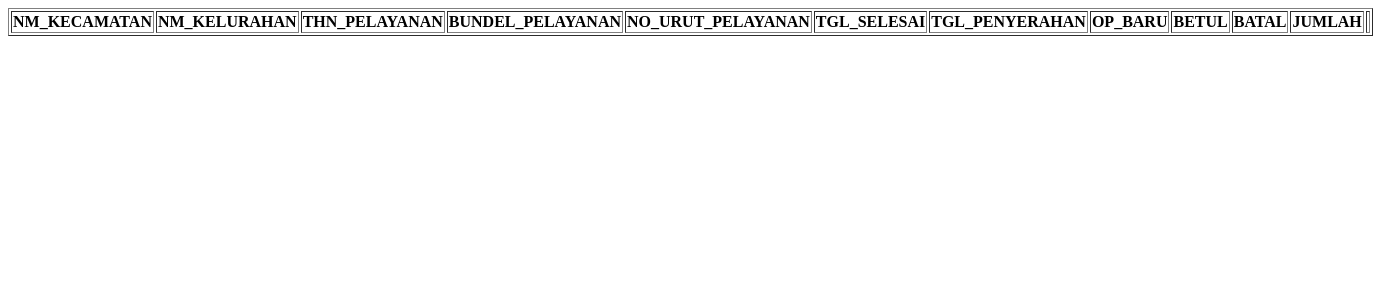
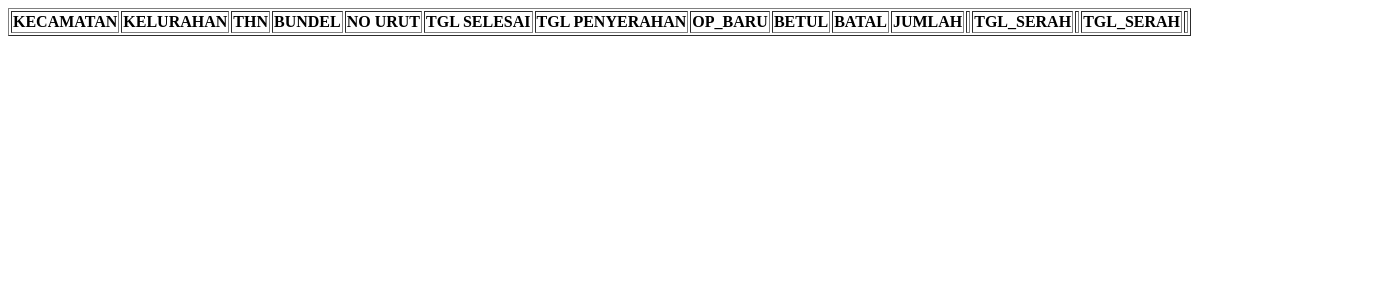
Before and after one commit to zaenalarifin12/agenda, a PHP site: page /cetak.php in a window 1400 px wide. Shown: the top 300 px of the page. Run offline with PHP 8.4, Linux system fonts and the light colour scheme; the visitor is signed in with stand-in values (Sample User, id 1); data that the repository does not hold is empty.

Commit message:
add 2 column

```diff
--- a/cetak.php
+++ b/cetak.php
@@ -16,17 +16,19 @@ $hasilAsli = $_SESSION["hasil"];
 
   <table border="1px">
     <thead>
-      <th>NM_KECAMATAN  </th>
-      <th>NM_KELURAHAN  </th>
-      <th>THN_PELAYANAN </th>
-      <th>BUNDEL_PELAYANAN  </th>
-      <th>NO_URUT_PELAYANAN </th>
-      <th>TGL_SELESAI </th>
-      <th>TGL_PENYERAHAN  </th>
+      <th>KECAMATAN  </th>
+      <th>KELURAHAN  </th>
+      <th>THN </th>
+      <th>BUNDEL  </th>
+      <th>NO URUT </th>
+      <th>TGL SELESAI </th>
+      <th>TGL PENYERAHAN  </th>
       <th>OP_BARU </th>
       <th>BETUL </th>
       <th>BATAL </th>
       <th>JUMLAH  <th>
+      <th>TGL_SERAH  <th>
+      <th>TGL_SERAH  <th>
     </thead>
     <tbody>
     <?php
@@ -36,15 +38,17 @@ $hasilAsli = $_SESSION["hasil"];
       <tr>
         <td style="text-align: center"><?= $value["NM_KECAMATAN"] ?>  </td>
         <td style="text-align: center"><?= $value["NM_KELURAHAN"] ?>  </td>
-        <td style="text-align: center"><?= $value["THN_PELAYANAN"] ?> </td>
-        <td style="text-align: center"><?= $value["BUNDEL_PELAYANAN"] ?>  </td>
-        <td style="text-align: center"><?= $value["NO_URUT_PELAYANAN"] ?> </td>
+        <td style="text-align: center"><?= $value["THN_PELAYANAN"] ?>  </td>
+        <td style="text-align: center"><?= str_pad($value["BUNDEL_PELAYANAN"], 4, 0, STR_PAD_LEFT) ?> </td>
+        <td style="text-align: center"><?= str_pad($value["NO_URUT_PELAYANAN"], 3, 0, STR_PAD_LEFT) ?> </td>
         <td style="text-align: center"><?= $value["TGL_SELESAI"] ?> </td>
         <td style="text-align: center"><?= $value["TGL_PENYERAHAN"] ?>  </td>
         <td style="text-align: center"><?= $value["OP_BARU"] ?> </td>
         <td style="text-align: center"><?= $value["BETUL"] ?> </td>
         <td style="text-align: center"><?= $value["BATAL"] ?> </td>
         <td style="text-align: center"><?= $value["JUMLAH"] ?>  <td>
+        <td style="text-align: center">  <td>
+        <td style="text-align: center">  <td>
       </tr>
 
     <?php
```
Also changed, not shown: show.php (+4 -7 lines).
